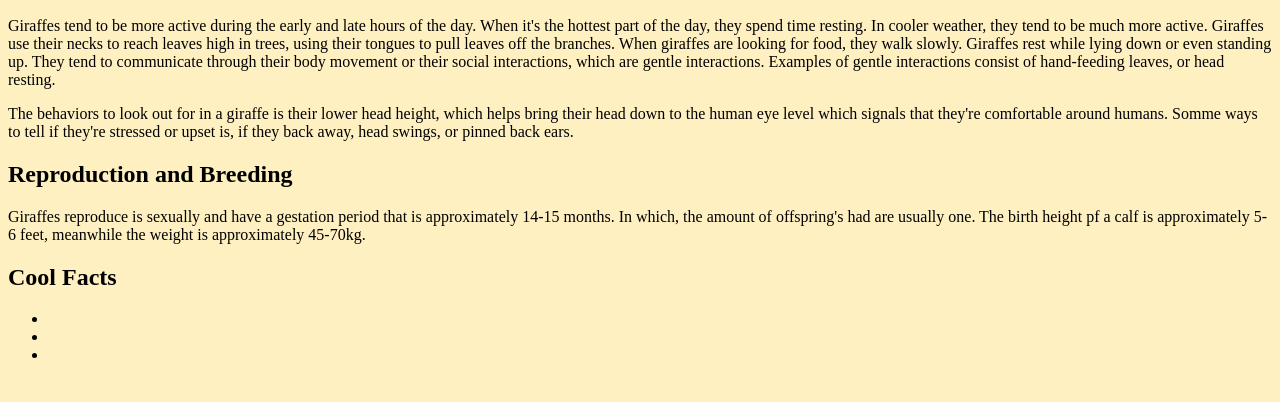
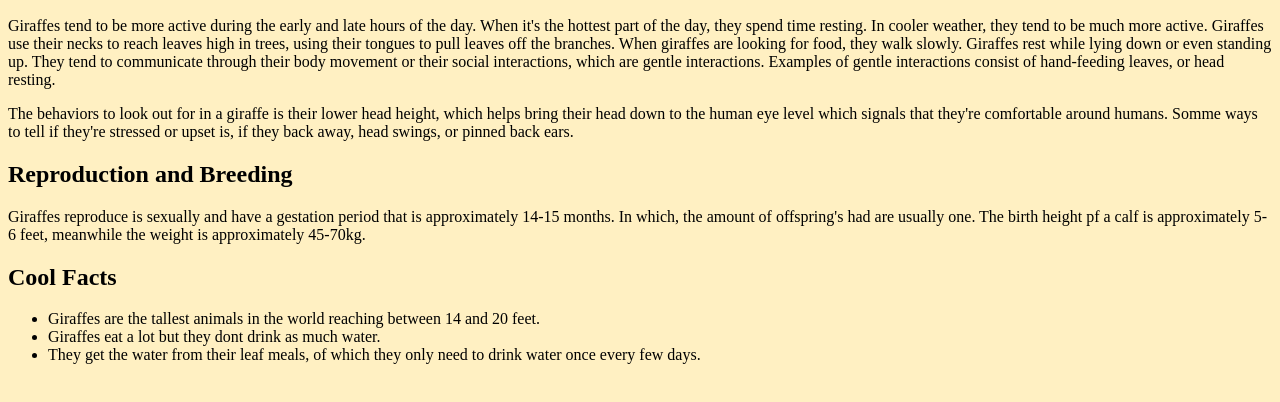
Before and after one commit to BradlyZulu178/fcz-microsites-am26, a plain HTML site: page public/african-adventure/Giraffes.html in a window 1280 px wide. Shown: the part 136-538 px from the top of the page. Drawn offline with Linux system fonts and the light colour scheme.

Commit message:
Giraffes are finished
I finished the Giraffes minus the images.

```diff
--- a/public/african-adventure/Giraffes.html
+++ b/public/african-adventure/Giraffes.html
@@ -16,9 +16,9 @@
     <p>Giraffes reproduce is sexually and have a gestation period that is approximately 14-15 months. In which, the amount of offspring's had are usually one. The birth height pf a calf is approximately 5-6 feet, meanwhile the weight is approximately 45-70kg.</p>
     <h2><strong>Cool Facts</strong></h2>
     <ul>
-        <li></li>
-        <li></li>
-        <li></li>
+        <li>Giraffes are the tallest animals in the world reaching between 14 and 20 feet.</li>
+        <li>Giraffes eat a lot but they dont drink as much water.</li>
+        <li>They get the water from their leaf meals, of which they only need to drink water once every few days.</li>
     </ul>
 </body>
 <style>
```
